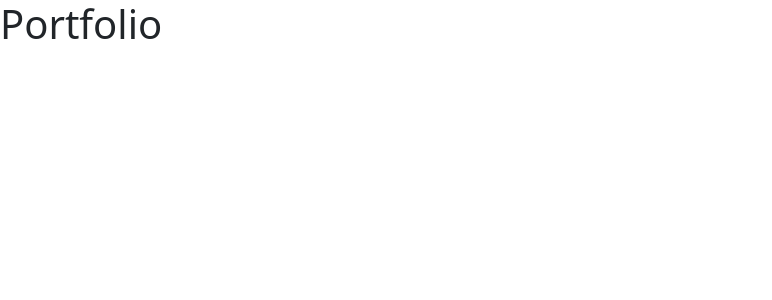
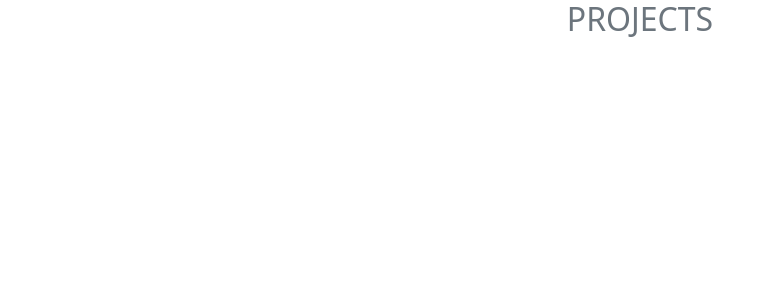
Before and after one commit to Semthan/next_portfolio, a Next.js app: page / in a window 1280 px wide. Shown: the top 300 px of the page, without its empty margins (0-772 px from the left). Built offline with nearby package versions, Linux system fonts and the light colour scheme.

Commit message:
created projects section

```diff
--- /dev/null
+++ b/components/projects-section/projectsSection.js
@@ -0,0 +1,15 @@
+import React from 'react'
+import { Container, Row } from 'react-bootstrap'
+
+export default function ProjectsSection() {
+    return (
+        <>
+            <Container className="px-4 px-lg-5">
+                <h2 className="text-center text-uppercase text-secondary mb-0">Projects</h2>
+                <Row className="">
+
+                </Row>
+            </Container>
+        </>
+    )
+}
--- a/pages/index.js
+++ b/pages/index.js
@@ -1,9 +1,11 @@
 import LandingSection from "../components/landing-section/landingSection"
+import ProjectsSection from "../components/projects-section/projectsSection"
 export default function Home() {
   return (
     <div>
-      <h1>Portfolio</h1>
       <LandingSection></LandingSection>
+
+      <ProjectsSection></ProjectsSection>
     </div>
   )
 }
```
